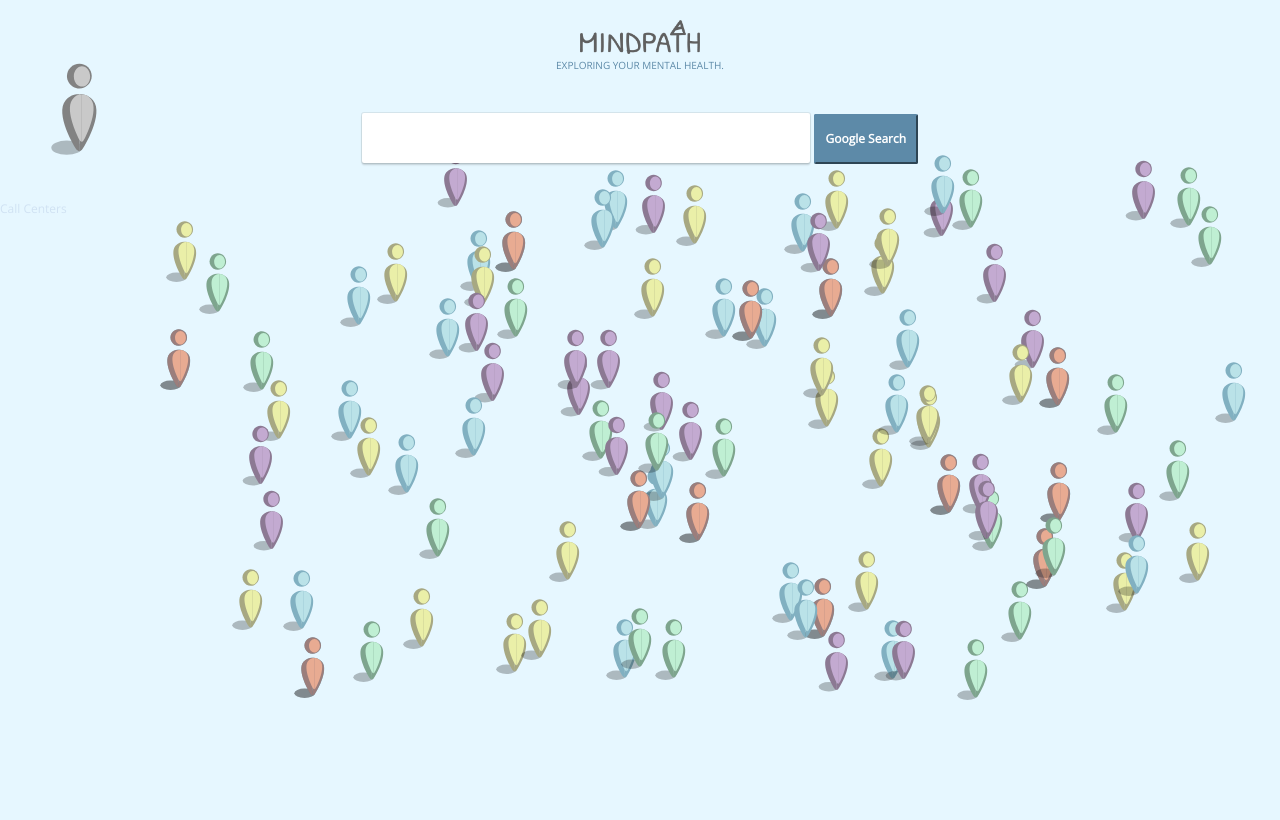
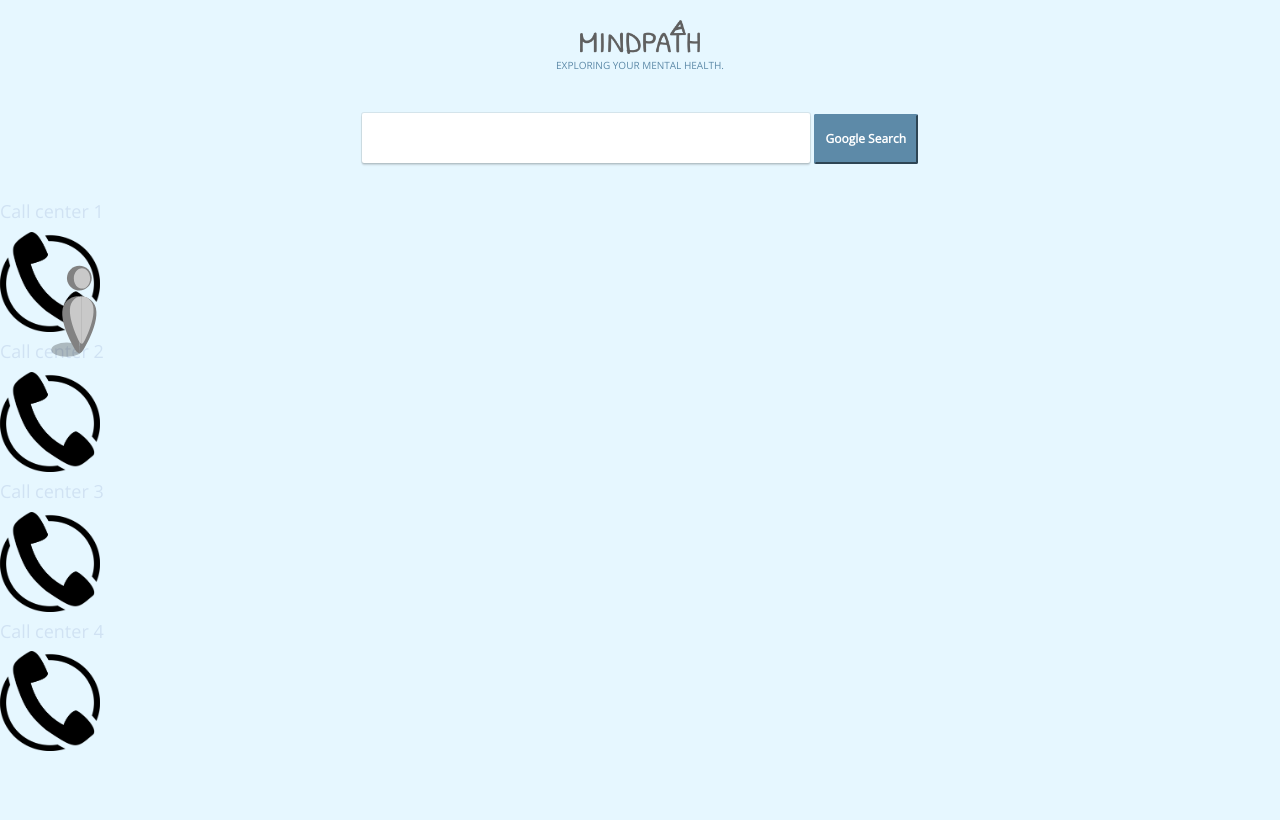
Before and after one commit to matnguyen/MindPath, a Django app: page /call_centres in a window 1280 px wide. Run offline with Django 3.2, Linux system fonts and the light colour scheme; some libraries are stand-ins or nearby versions.

Commit message:
Thanks ronnie!

```diff
--- a/mysite/app/static/styles.css
+++ b/mysite/app/static/styles.css
@@ -150,13 +150,9 @@ input[type="submit"] {
     right: 5%;
 }
 
-/*#about {*/
-    /*bottom: 0px;*/
-    /*right: 20%;*/
-/*}*/
 #about {
-    color: black;
-    text-align: center;
+    bottom: 0px;
+    right: 20%;
 }
 
 #about img {
@@ -187,3 +183,8 @@ input[type="submit"] {
     /*width: 1200px;*/
     /*height: 600px;*/
 }
+
+.phone-icon, .website{
+    width: 100px;
+    height: 100px;
+}
--- a/mysite/app/templates/call-centres.html
+++ b/mysite/app/templates/call-centres.html
@@ -18,24 +18,37 @@
 
         <h1><img src="{% static 'Assets/Title.png' %}" alt="Mind Path" id="logo"></h1>
         <p id="logo-caption">Exploring your mental health.</p>
+
         <!-- google search bar -->
         <form method="POST" action="search" id="google-search">{% csrf_token %}
             <input type="text" name="handle" value="" />
             <input type="submit" value="Google Search" />
         </form>
 
-            <h2>Call Centers</h2>
+        <div id="canvas">
+            <div class="resource" id="resource1">
+                <h4>Call center 1</h4>
+                <img src="{% static 'Assets/phone-icon.png' %}" class="phone-icon">
+            </div>
+            <div class="resource" id="resource2">
+                <h4>Call center 2</h4>
+                <img src="{% static 'Assets/phone-icon.png' %}" class="phone-icon">
+            </div>
+            <div class="resource" id="resource3">
+                <h4>Call center 3</h4>
+                <img src="{% static 'Assets/phone-icon.png' %}" class="phone-icon">
+            </div>
+            <div class="resource" id="resource4">
+                <h4>Call center 4</h4>
+                <img src="{% static 'Assets/phone-icon.png' %}" class="phone-icon">
+            </div>
+            <!-- avatars -->
+            <div id="avatar-self" style="left: 0; top: 0">
+                <img src="{% static 'Assets/grayppl.svg' %}" >
+            </div>
+        </div>
 
 
-
-        </div>
-        <!-- avatars -->
-        <div id="avatar-self" style="left: 0; top: 0">
-            <img src="{% static 'Assets/grayppl.svg' %}">
-        </div>
-
-        <div id="avatar-others">
-        </div>
     </div> <!--end of wrapper -->
 </body>
 </html>
```
Also changed, not shown: mysite/app/templates/settings.html (+7 -13 lines), mysite/app/templates/websites.html (+14 -6 lines), mysite/app/static/Assets/phone-icon.png (added), mysite/app/static/Assets/website.png (added), mysite/app/templates/about.html (line endings or trailing spaces).
